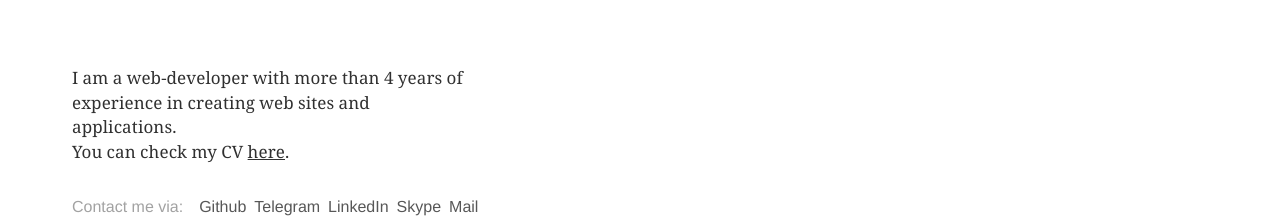
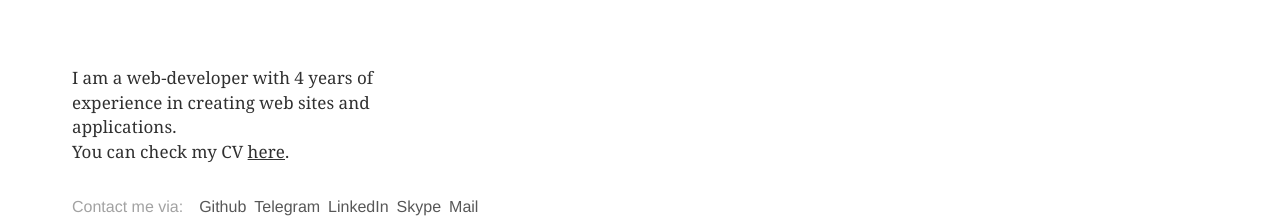
Before and after one commit to vladimirgorshunov/v15v, a Vue app: page /about in a window 1280 px wide. Shown: the part 207-425 px from the top of the page. Built offline with nearby package versions, Linux system fonts and the light colour scheme.

Commit message:
feat: update cv and description

```diff
--- a/src/components/About.vue
+++ b/src/components/About.vue
@@ -2,14 +2,14 @@
   <div>
     <div class="about">
       <p>
-        I am a web-developer with more than 4 years of experience in creating web sites and applications.<br>
+        I am a web-developer with {{ yearsOfExperience }} years of experience in creating web sites and applications.<br>
         You can check my CV <a href="/static/CV.pdf">here</a>.
       </p>
       <div class="contact-me">
         <span class="contact-me__text">Contact me via:</span>
         <ul class="contact-me__list">
           <li class="contact-me__item" v-for="link in links">
-            <a class="contact-me__link" :href="link.href" rel="noopener noreferrer" target="_blank" >{{ link.text}}</a>
+            <a class="contact-me__link" :href="link.href" rel="noopener noreferrer" target="_blank">{{ link.text }}</a>
           </li>
         </ul>
       </div>
@@ -47,6 +47,11 @@ export default {
         ]
       }
     },
+    computed: {
+      yearsOfExperience: () => {
+        return Math.floor((Date.now() - 1346533200000) / (1000 * 60 * 60 * 24 * 365))
+      }
+    },
     created () {
       this.$emit('navClassChanged', 'nav--about')
     }
@@ -59,11 +64,13 @@ export default {
     margin: 0 4.5rem;
     padding-top: 1rem;
   }
+
   @media (max-width: 700px) {
     .about {
       margin: 0 2.25rem;
     }
   }
+
   p {
     color: #303030;
     width: 24.5rem;
@@ -73,13 +80,16 @@ export default {
     letter-spacing: 0.1px;
     word-spacing: -0.25px;
   }
+
   p a {
     color: #303030;
     text-decoration: underline;
   }
+
   .wf-active p {
     font-family: 'pt-serif', serif;
   }
+
   @media (max-width: 600px) {
     p {
       width: 100%;
@@ -87,26 +97,32 @@ export default {
       font-size: 1.3rem;
     }
   }
+
   .contact-me {
     font-family: 'Helvetica Neue', sans-serif;
   }
+
   .contact-me__text {
     padding-right: 1rem;
     color: #a2a2a2;
   }
+
   .contact-me__list {
     display: inline-block;
     padding-left: 0;
   }
+
   .contact-me__item {
     list-style: none;
     display: inline-block;
     padding-right: 0.5rem;
   }
+
   .contact-me__link {
     text-decoration: none;
     color: #575757;
   }
+
   @media (max-width: 600px) {
     .contact-me {
       margin-top: 4rem;
@@ -123,6 +139,7 @@ export default {
     .about {
       padding-top: 0.5rem;
     }
+
     .contact-me {
       margin-top: 2.25rem
     }
@@ -138,6 +155,7 @@ export default {
     .about {
       padding-top: 0.5rem;
     }
+
     .contact-me {
       margin-top: 2.25rem
     }
@@ -154,6 +172,7 @@ export default {
     .about {
       padding-top: 0.5rem;
     }
+
     p {
       font-size: 1.25rem;
       width: 30rem;
@@ -170,9 +189,11 @@ export default {
     .about {
       padding-top: 0.5rem;
     }
+
     .contact-me {
       margin-top: 2.25rem
     }
+
     p {
       font-size: 1.25rem;
       width: 30rem;
--- a/src/components/Navigation.vue
+++ b/src/components/Navigation.vue
@@ -111,17 +111,6 @@ export default {
     transform: translate(0, -50%)
   }
 
-
-  /* ----------- iPhone 5, 5S and SE in landscape mode----------- */
-
-  @media screen
-  and (min-width: 320px)
-  and (max-width: 568px)
-  and (-webkit-min-device-pixel-ratio: 2)
-  and (orientation: landscape) {
-
-  }
-
   /* ----------- iPhone 6, 6s, 7 and 8 in landscape mode----------- */
 
   @media screen
```
Also changed, not shown: 1 other file (tests, documents, lock files or other folders). Lines whose indentation alone changed are shown as unchanged.
